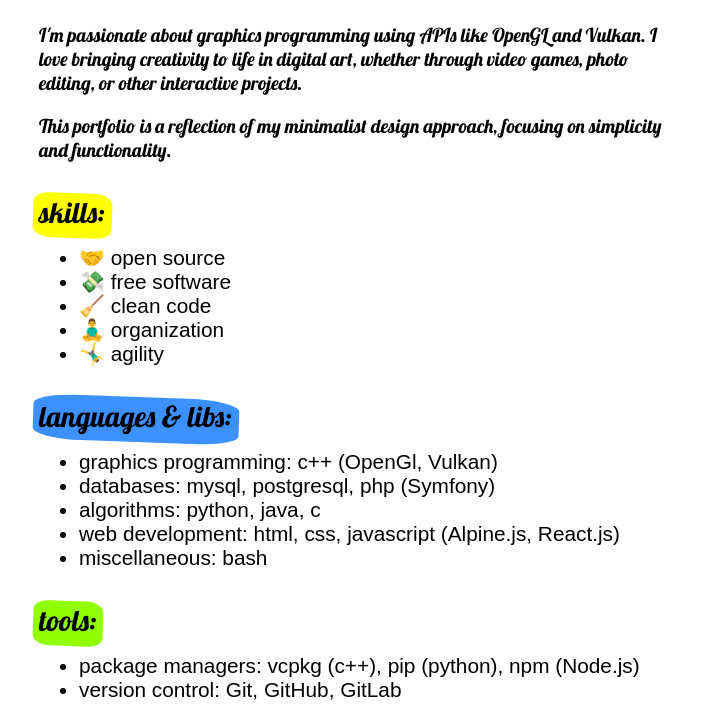
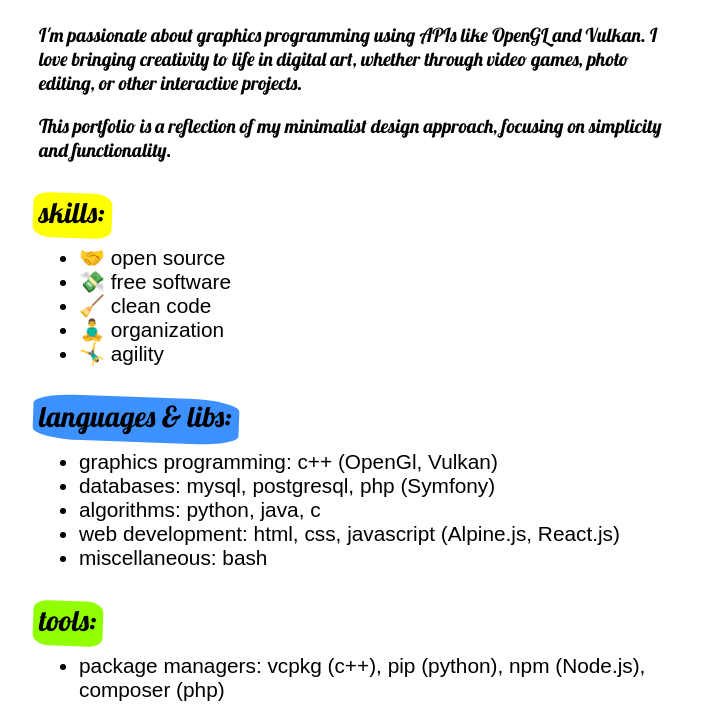
Before and after one commit to avgarint/avgarint.github.io, a plain HTML site: page index.html in a window 1280 px wide. Shown: the part 241-945 px from the top of the page, without its empty margins (281-991 px from the left). Drawn offline with Linux system fonts and the light colour scheme; a web font is replaced by a local one.

Commit message:
Update index.html

```diff
--- a/index.html
+++ b/index.html
@@ -69,7 +69,7 @@
             <section class="tools">
                 <strong class="highlight-green">tools:</strong>
                 <ul>
-                    <li>package managers: vcpkg (c++), pip (python), npm (Node.js)</li>
+                    <li>package managers: vcpkg (c++), pip (python), npm (Node.js), composer (php)</li>
                     <li>version control: Git, GitHub, GitLab</li>
                     <li>design & documentation: Figma, Lucidchart, Obsidian, Pixlr</li>
                 </ul>
```
